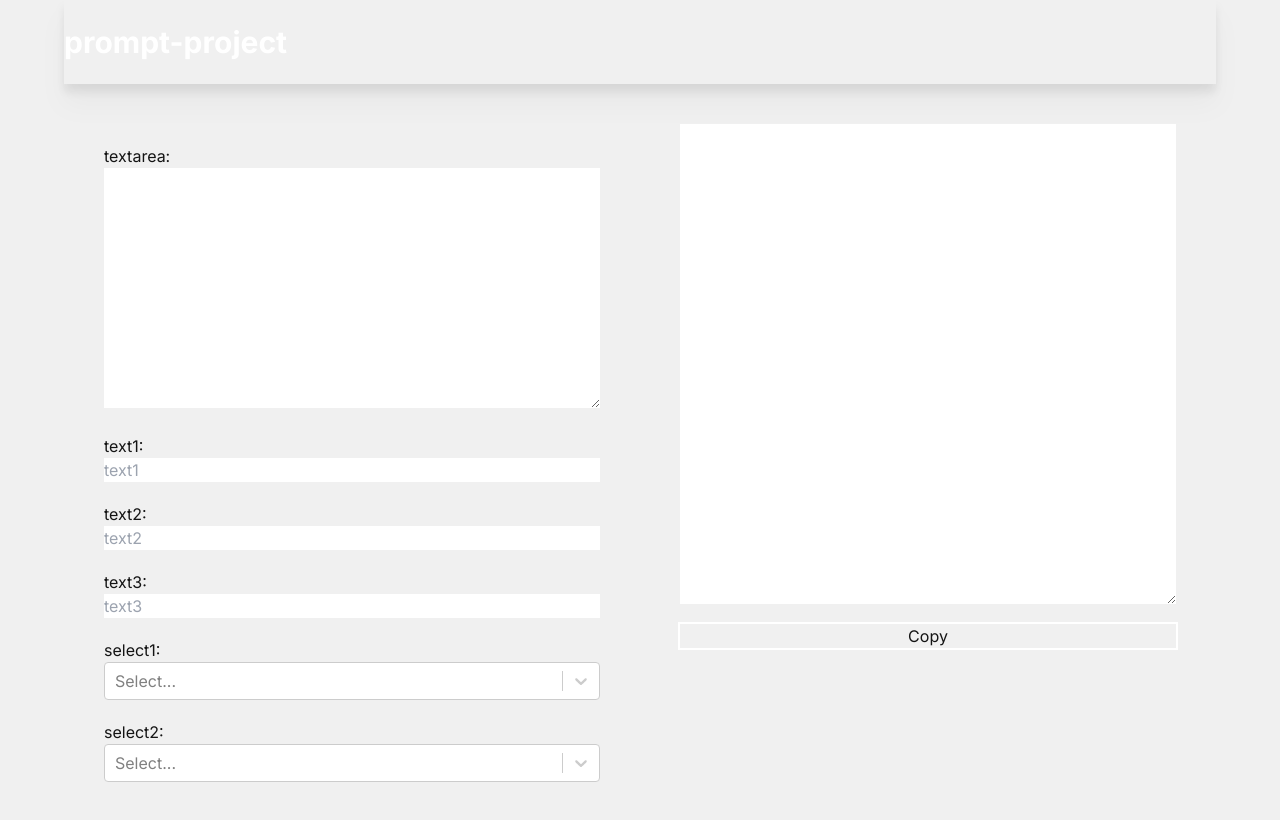
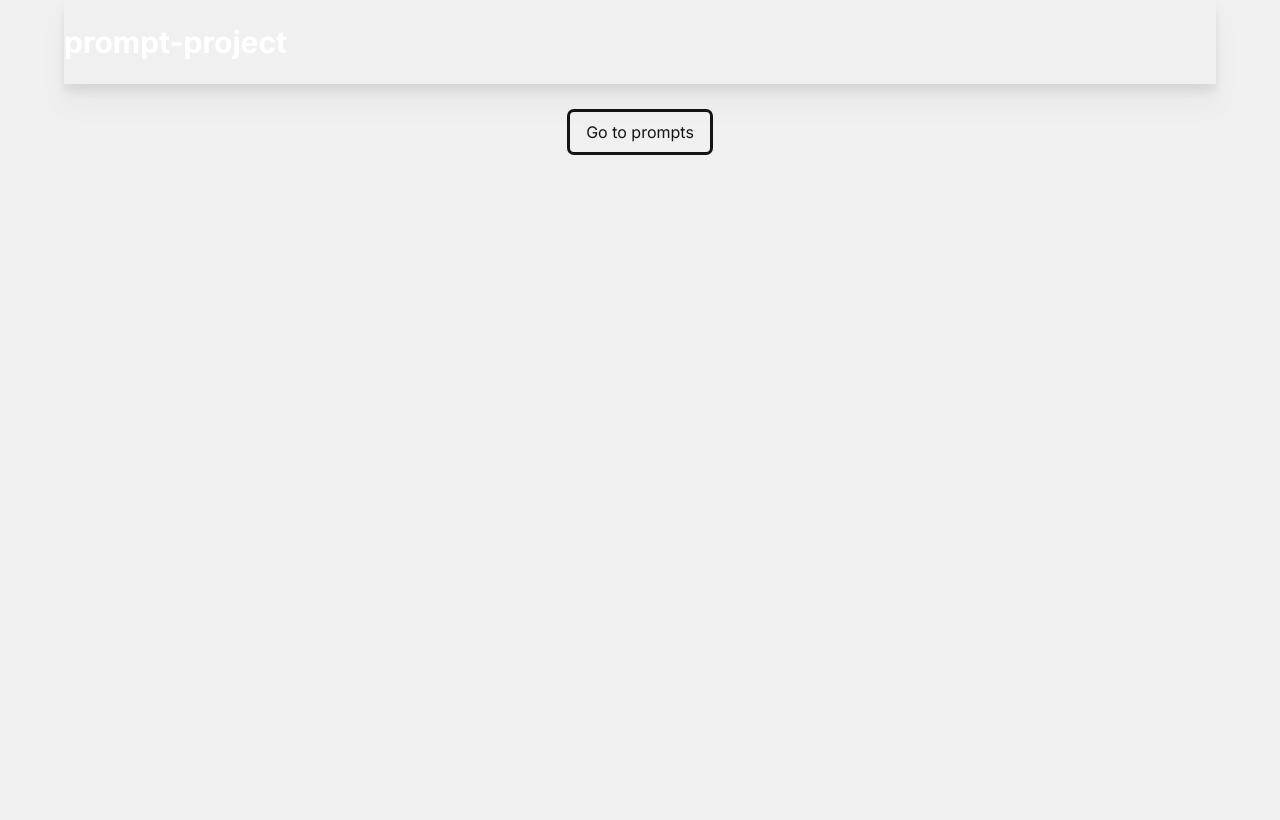
Before and after one commit to emredevsalot/prompt-filler, a Next.js app: page / in a window 1280 px wide. Shown: the top 820 px of the page. Built offline with nearby package versions, Linux system fonts and the light colour scheme.

Commit message:
remove form from homepage, add link to "/prompts" page

```diff
--- a/app/page.tsx
+++ b/app/page.tsx
@@ -1,186 +1,15 @@
-"use client";
-import { useRef } from "react";
-import Select from "react-select";
-import { useForm, Controller } from "react-hook-form";
-
-type FieldType = {
-  name: string;
-  before?: string;
-  after?: string;
-  type: string;
-  options?: { value: string; label: string }[];
-};
+import Link from "next/link";
+import Button from "./components/Button";
 
 const Home = () => {
-  const textAreaRef = useRef<HTMLTextAreaElement>(null);
-
-  const { register, handleSubmit, control, watch } = useForm();
-
-  const fields: FieldType[] = [
-    {
-      name: "textarea",
-      before: "[area_b]",
-      after: "[area_a]",
-      type: "textarea",
-    },
-    { name: "text1", before: "[b1]", after: "[a1]", type: "text" },
-    { name: "text2", before: "[b2]", after: "", type: "text" },
-    { name: "text3", before: "[b3]", after: "[a3]", type: "text" },
-    {
-      name: "select1",
-      before: "b_select1",
-      after: "a_select1",
-      type: "select",
-      options: [
-        { value: "one", label: "one" },
-        { value: "two", label: "two" },
-        { value: "three", label: "three" },
-      ],
-    },
-    {
-      name: "select2",
-      before: "b_select2",
-      after: "a_select2",
-      type: "multiselect",
-      options: [
-        { value: "one", label: "one" },
-        { value: "two", label: "two" },
-        { value: "three", label: "three" },
-      ],
-    },
-  ];
-
-  const watchAllFields = watch();
-  console.log(watchAllFields);
-
-  const generateFinalText = () => {
-    let finalText: string[] = [];
-    fields.map((item) => {
-      let fullField: string = "";
-
-      // If field is empty, do nothing.
-      if (!watchAllFields[item.name]) return;
-      // If multiselect is empty, do nothing:
-      if (watchAllFields[item.name].length == 0) return;
-
-      fullField += item.before ? item.before + " " : "";
-      fullField += watchAllFields[item.name];
-      fullField += item.after ? " " + item.after : "";
-      fullField += ".";
-
-      finalText.push(fullField);
-    });
-    return finalText.join("\n");
-  };
-
-  const handleCopy = () => {
-    if (textAreaRef.current) {
-      navigator.clipboard.writeText(textAreaRef.current.value);
-    }
-  };
-
   return (
-    <div className="flex">
-      {/* LEFT */}
-      <div className="flex flex-col p-10 flex-1">
-        <form onSubmit={handleSubmit((data: any) => console.log(data))}>
-          {fields.map((f) => {
-            switch (f.type) {
-              case "text":
-                return (
-                  <div className="my-5" key={f.name}>
-                    <div>{f.name + ": "}</div>
-                    <input
-                      className="w-full"
-                      type={f.type}
-                      placeholder={f.name}
-                      {...register(f.name)}
-                    />
-                  </div>
-                );
-              case "textarea":
-                return (
-                  <div className="my-5" key={f.name}>
-                    <div>{f.name + ": "}</div>
-                    <textarea
-                      className="w-full"
-                      {...register(f.name)}
-                      rows={10}
-                    ></textarea>
-                  </div>
-                );
-
-              case "select":
-                return (
-                  <div className="my-5" key={f.name}>
-                    <div>{f.name + ": "}</div>
-                    <Controller
-                      control={control}
-                      defaultValue={""}
-                      name={f.name}
-                      render={({ field: { onChange, value } }) => (
-                        <Select
-                          instanceId={f.name}
-                          className="text-black"
-                          value={f.options?.filter((c) =>
-                            value.includes(c.value)
-                          )}
-                          onChange={(val) => onChange(val?.value)}
-                          options={f.options}
-                        />
-                      )}
-                    />
-                  </div>
-                );
-              case "multiselect":
-                return (
-                  <div className="my-5" key={f.name}>
-                    <div>
-                      <div>{f.name + ": "}</div>
-                    </div>
-                    <Controller
-                      control={control}
-                      defaultValue={[]}
-                      name={f.name}
-                      render={({ field: { onChange, value } }) => (
-                        <Select
-                          instanceId={f.name}
-                          className="text-black"
-                          value={f.options?.filter((c: any) =>
-                            value.includes(c.value)
-                          )}
-                          onChange={(val) => onChange(val.map((c) => c.value))}
-                          options={f.options}
-                          isMulti
-                        />
-                      )}
-                    />
-                  </div>
-                );
-              default:
-                return "";
-            }
-          })}
-
-          {/* <button type="submit">Submit</button> */}
-        </form>
+    <>
+      <div className="h-24 flex justify-center items-center">
+        <Link href="/prompts">
+          <Button>Go to prompts</Button>
+        </Link>
       </div>
-      {/* RIGHT */}
-      <div className="flex flex-col gap-5 p-10 flex-1">
-        <textarea
-          ref={textAreaRef}
-          rows={20}
-          value={generateFinalText()}
-          readOnly={true}
-        ></textarea>
-        <button
-          className="outline outline-2 outline-white"
-          onClick={handleCopy}
-        >
-          Copy
-        </button>
-      </div>
-    </div>
+    </>
   );
 };
 
```
